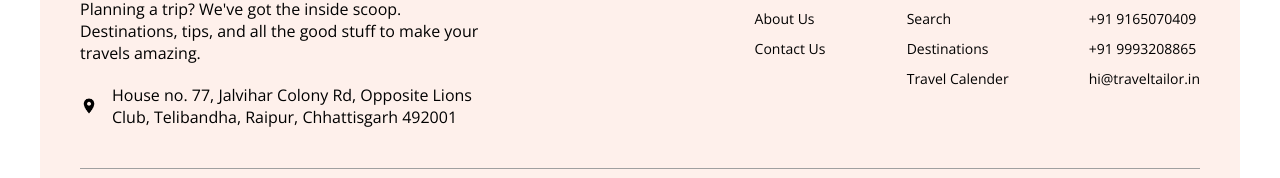
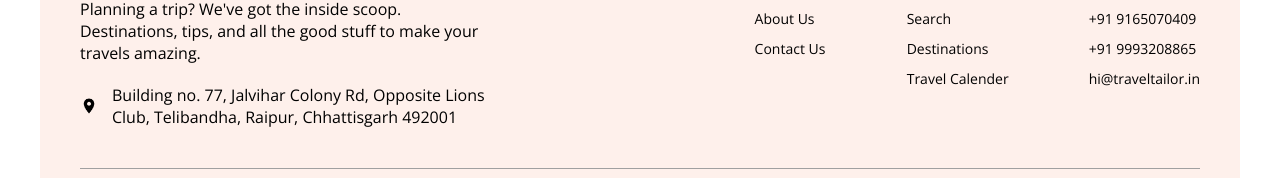
Before and after one commit to MrPotterOP/travel-tailor-frontend, a Next.js app: page /contact in a window 1280 px wide. Shown: the part 1356-1534 px from the top of the page. Built offline with nearby package versions, Linux system fonts and the light colour scheme; no server answers.

Commit message:
address updated

```diff
--- a/src/app/components/Footer/Footer.js
+++ b/src/app/components/Footer/Footer.js
@@ -78,7 +78,7 @@ function Footer() {
                             <p>Planning a trip?  We&#39;ve got the inside scoop.  Destinations, tips, and all the good stuff to make your travels amazing.</p>
                             <div className={styles.location}>
                                 <Image src="/images/location.png" width={20} height={20} alt='location' />
-                                <p>House no. 77, Jalvihar Colony Rd, Opposite Lions Club, Telibandha, Raipur, Chhattisgarh 492001</p>
+                                <p>Building no. 77, Jalvihar Colony Rd, Opposite Lions Club, Telibandha, Raipur, Chhattisgarh 492001</p>
                             </div>
                         </div>
                     </div>
```
